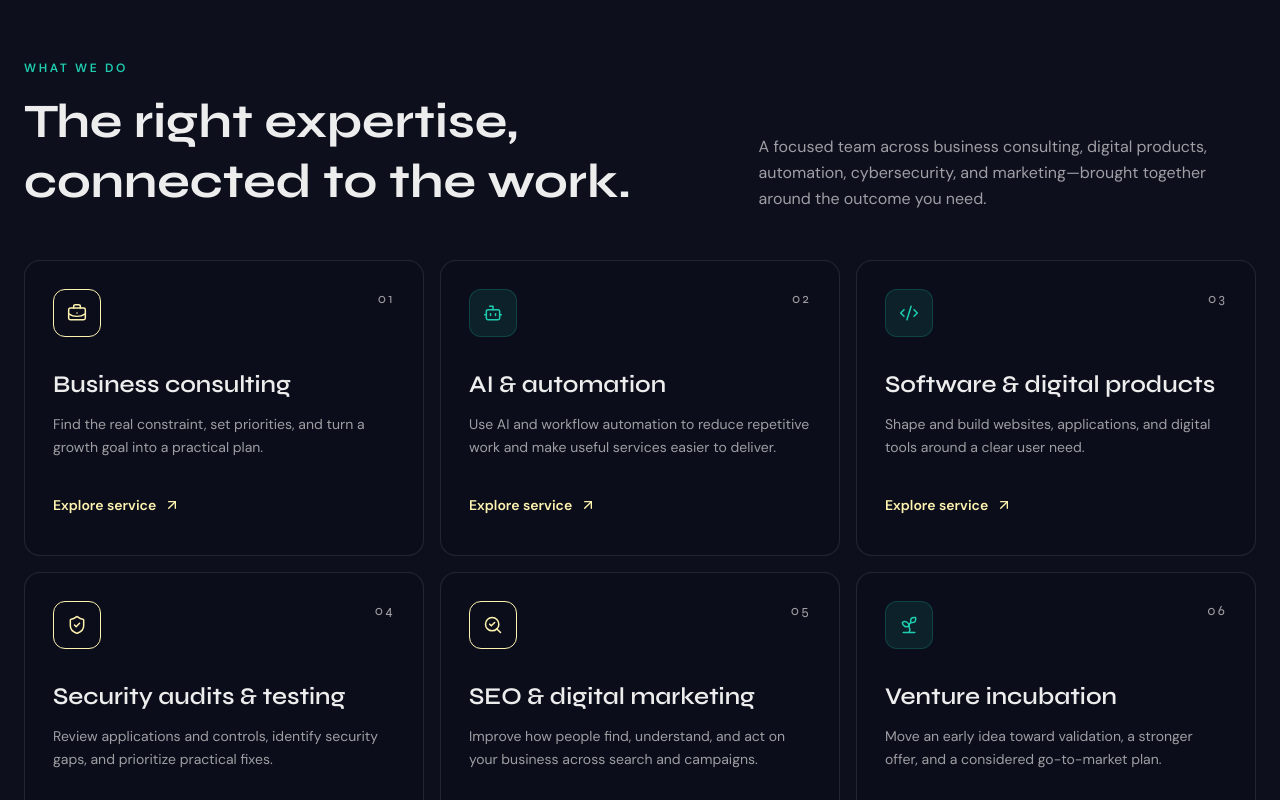
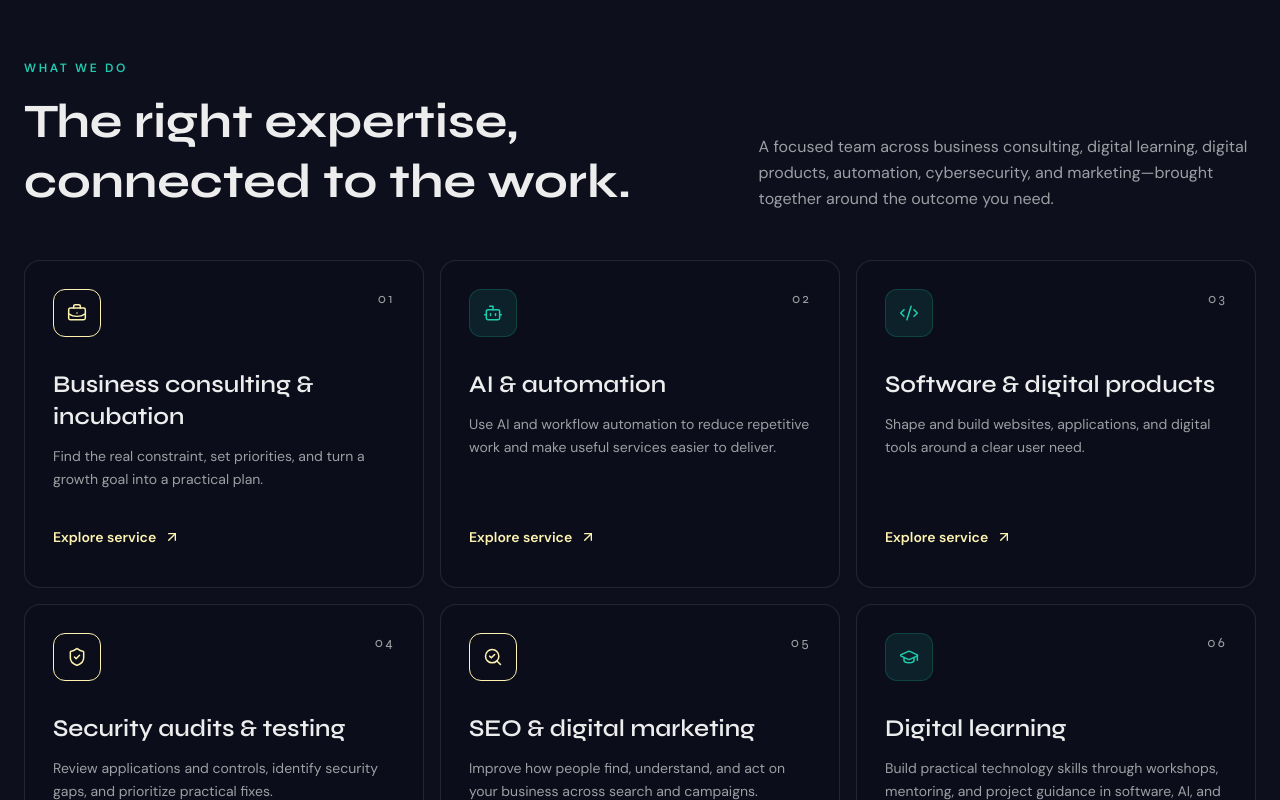
Before and after one commit to SASTRAVA/SASTRAVA-WEBSITE, a React (Vite) app: page / in a window 1280 px wide. Shown: the part 1000-1800 px from the top of the page. Built offline with nearby package versions, Linux system fonts and the light colour scheme.

Commit message:
Add digital learning to homepage capabilities

```diff
--- a/src/pages/Home.jsx
+++ b/src/pages/Home.jsx
@@ -8,9 +8,9 @@ import {
   Bot,
   BriefcaseBusiness,
   Code2,
+  GraduationCap,
   SearchCheck,
   ShieldCheck,
-  Sprout,
   MessageCircle,
 } from 'lucide-react';
 import { Navbar } from '../components/layout/Navbar';
@@ -20,7 +20,7 @@ import innovationCycle from '../assets/sastrava/neon-innovation-cycle.webp';
 const capabilities = [
   {
     number: '01',
-    title: 'Business consulting',
+    title: 'Business consulting & incubation',
     description: 'Find the real constraint, set priorities, and turn a growth goal into a practical plan.',
     href: '/grow',
     label: 'Explore business consulting',
@@ -65,11 +65,11 @@ const capabilities = [
   },
   {
     number: '06',
-    title: 'Venture incubation',
-    description: 'Move an early idea toward validation, a stronger offer, and a considered go-to-market plan.',
-    href: '/grow',
-    label: 'Explore startup incubation',
-    Icon: Sprout,
+    title: 'Digital learning',
+    description: 'Build practical technology skills through workshops, mentoring, and project guidance in software, AI, and cybersecurity.',
+    href: '/learn',
+    label: 'Explore digital learning services',
+    Icon: GraduationCap,
     tone: 'teal',
   },
 ];
@@ -137,7 +137,7 @@ export const Home = () => (
               <p className="text-xs font-semibold uppercase tracking-[0.22em] text-peacock-light">What we do</p>
               <h2 className="mt-4 max-w-2xl font-display text-4xl font-bold leading-tight text-offwhite md:text-5xl">The right expertise, connected to the work.</h2>
             </div>
-            <p className="max-w-xl leading-relaxed text-offwhite/65 md:justify-self-end">A focused team across business consulting, digital products, automation, cybersecurity, and marketing—brought together around the outcome you need.</p>
+            <p className="max-w-xl leading-relaxed text-offwhite/65 md:justify-self-end">A focused team across business consulting, digital learning, digital products, automation, cybersecurity, and marketing—brought together around the outcome you need.</p>
           </motion.div>
 
           <div className="grid gap-4 md:grid-cols-2 xl:grid-cols-3">
```
Also changed, not shown: 1 other file (tests, documents, lock files or other folders).
